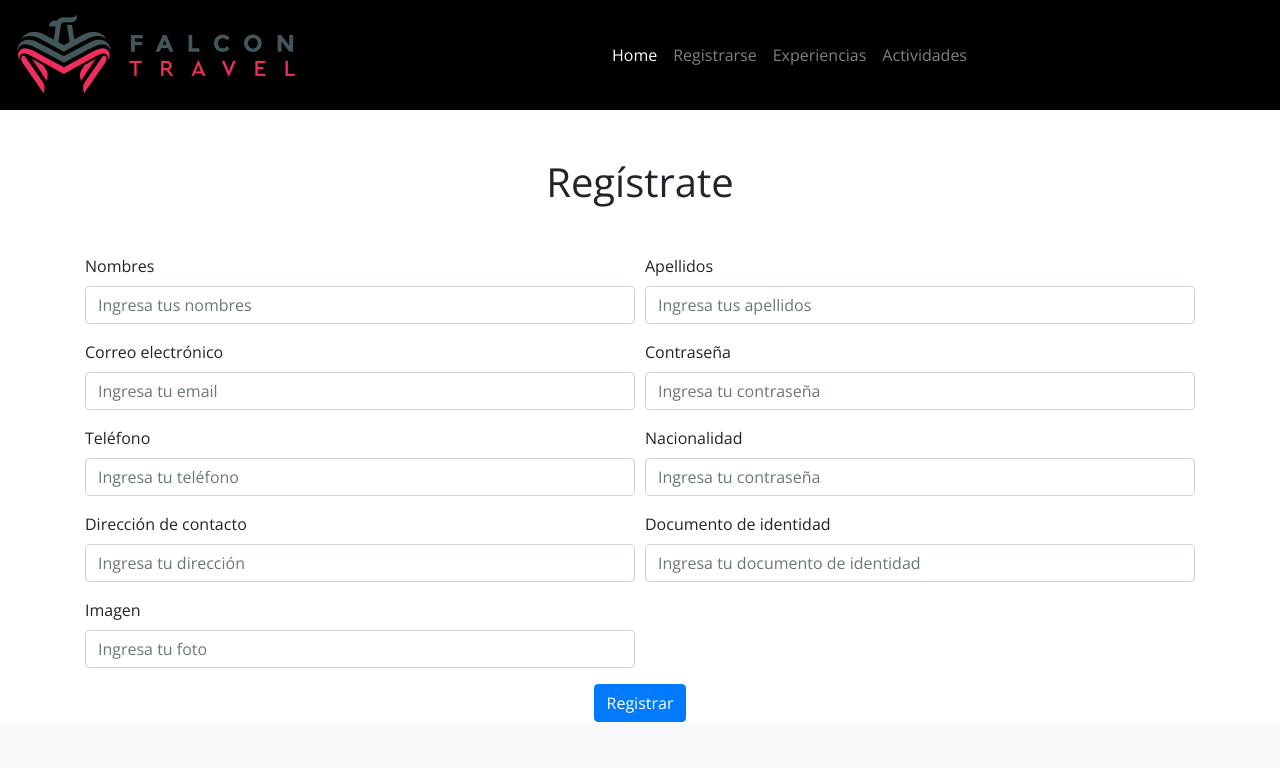
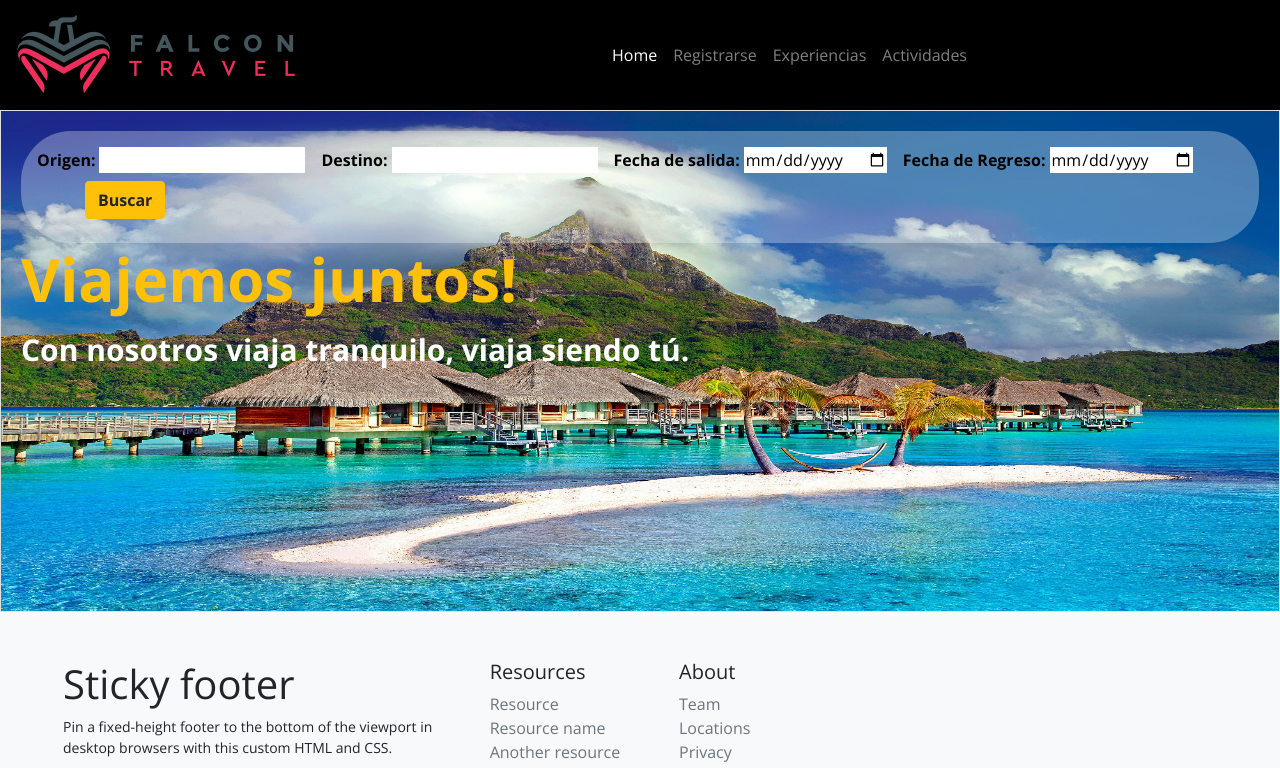
Before and after one commit to elen92/frontfalcon, an Angular app: page / in a window 1280 px wide. Shown: the top 768 px of the page. Built offline with nearby package versions, Linux system fonts and the light colour scheme.

Commit message:
Se ajustaron cambios

```diff
--- a/src/app/app.module.ts
+++ b/src/app/app.module.ts
@@ -19,7 +19,7 @@ import { BannerPrincipalComponent } from './components/banner-principal/banner-p
 import { MainMenuComponent } from './components/main-menu/main-menu.component';
 
 const routesAPP: Routes = [
-  { path: '', component: UserRegisterComponent },
+  { path: '', component: BannerPrincipalComponent },
   { path: 'login', component: LoginComponent },
   { path: 'registerUser', component: UserRegisterComponent },
   { path: 'updateUser', canActivate: [AuthGuard], component: UsersUpdateComponent },
--- a/src/app/components/banner-principal/banner-principal.component.html
+++ b/src/app/components/banner-principal/banner-principal.component.html
@@ -13,7 +13,7 @@
                 <input type="text">
             </div>
             <div class="form-group mb-2 font-weight-bold mr-3">
-                    <label for=""class="mr-1">Fecha de salida:</label>
+                <label for="" class="mr-1">Fecha de salida:</label>
                 <input type="date">
             </div>
             <div class="form-group mb-2 font-weight-bold">
@@ -24,6 +24,6 @@
 
         </div>
         <h5 class="card-title font-weight-bold text-warning">Viajemos juntos!</h5>
-      <p class="card-text font-weight-bold">Con nosotros viaja tranquilo, viaja siendo tu.</p>
+        <p class="card-text font-weight-bold">Con nosotros viaja tranquilo, viaja siendo tú.</p>
     </div>
 </div>
```
Lines whose indentation alone changed are shown as unchanged.
